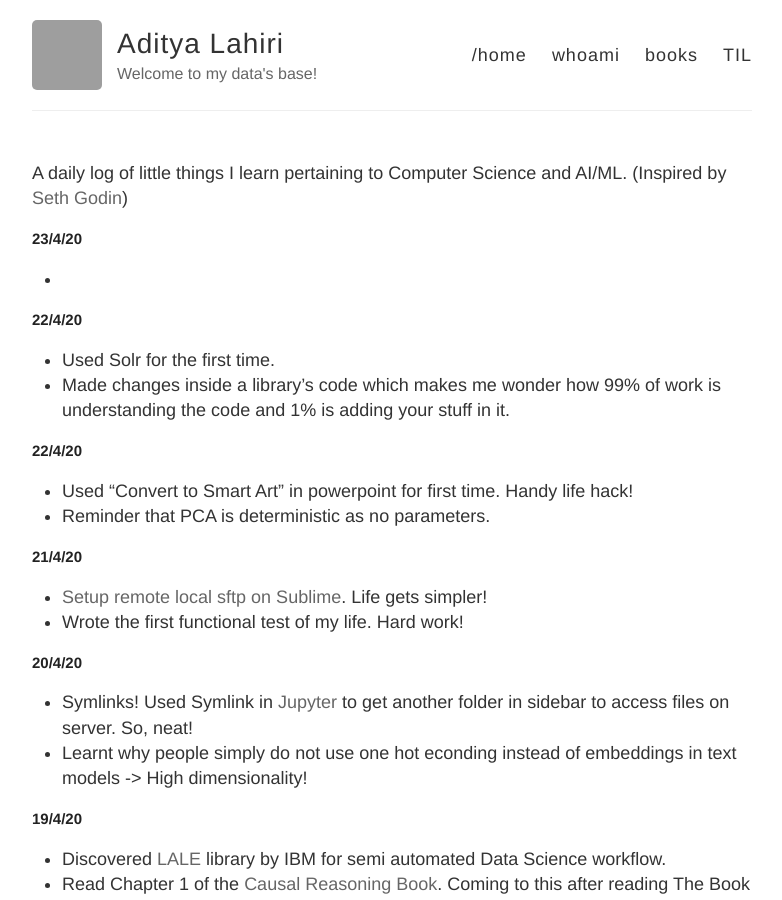
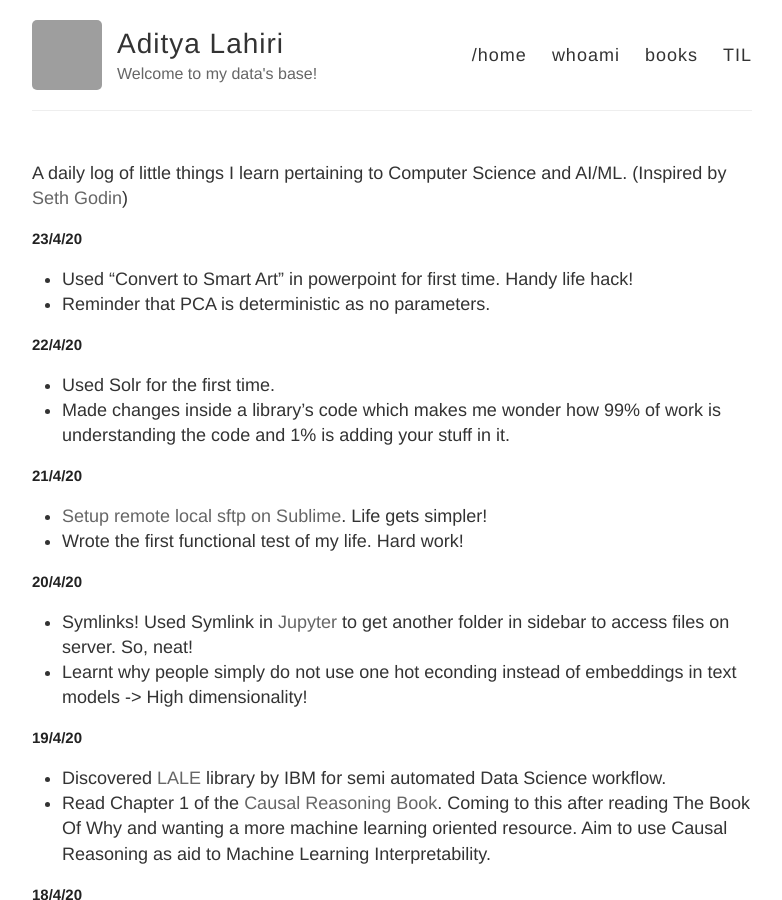
Before and after one commit to adityalahiri/adityalahiri.github.io, a Jekyll site: the page built from TIL.md, in a window 1280 px wide and 900 px high. Shown: the whole window, without its empty margins (248-1030 px from the left). Built offline with Jekyll 4.4.1, drawn with Linux system fonts in a browser that asks for light colours; our own code applies the rules of GitHub Pages for plain Markdown files; grey boxes are pictures that could not be loaded.

Commit message:
Update for 23/4

```diff
--- a/TIL.md
+++ b/TIL.md
@@ -3,17 +3,14 @@
 
 ## 23/4/20
 
-*
+* Used "Convert to Smart Art" in powerpoint for first time. Handy life hack!
+* Reminder that PCA is deterministic as no parameters.
 
 ## 22/4/20
 
 * Used Solr for the first time.
 * Made changes inside a library's code which makes me wonder how 99% of work is understanding the code and 1% is adding your stuff in it.
 
-## 22/4/20
-
-* Used "Convert to Smart Art" in powerpoint for first time. Handy life hack!
-* Reminder that PCA is deterministic as no parameters.
 
 ## 21/4/20
 
```
